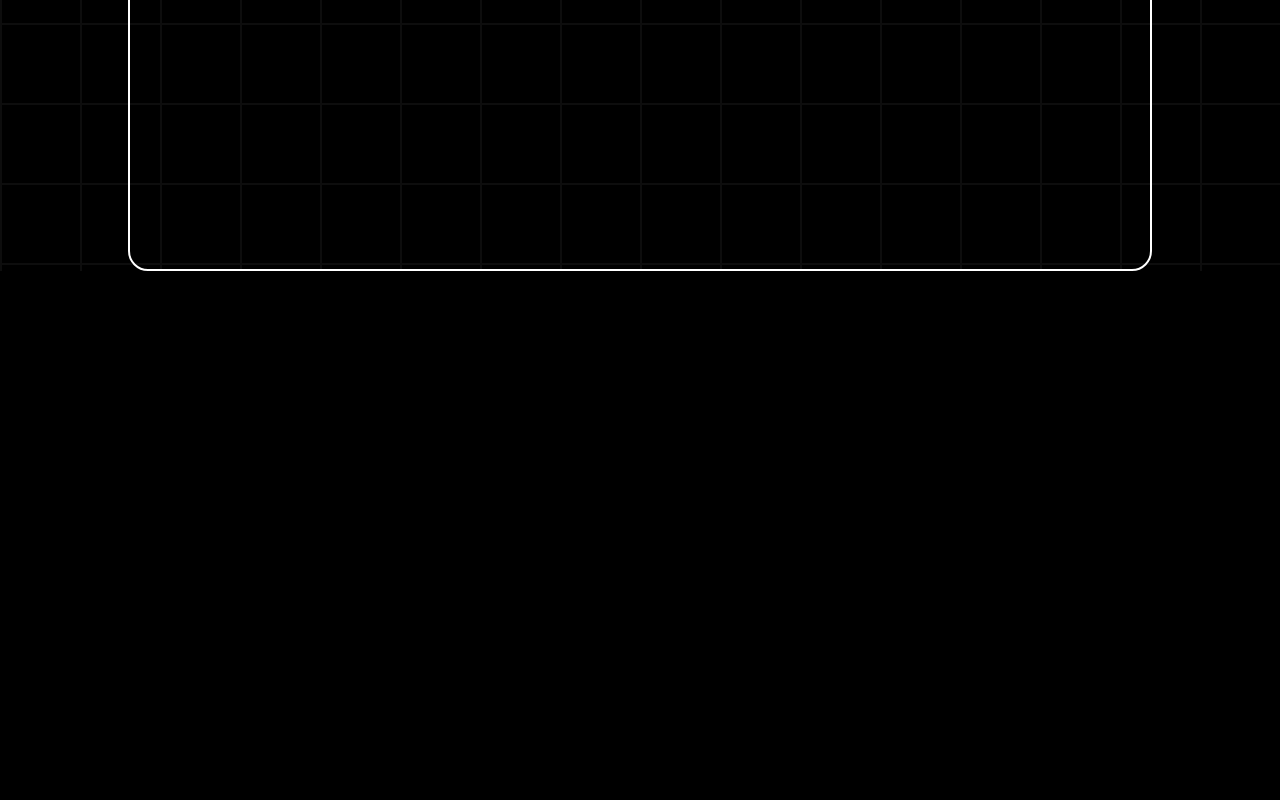
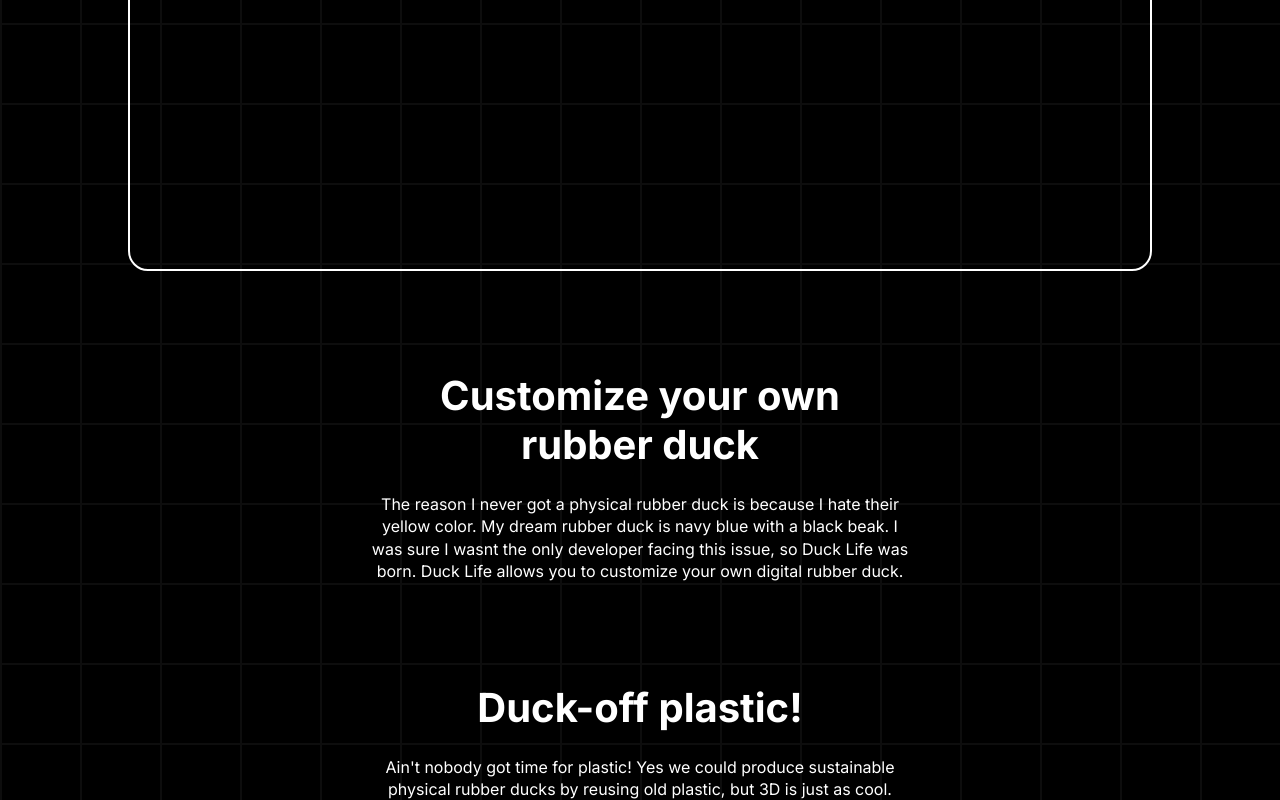
Before and after one commit to 5thAttemptCode/DevDuck, a Next.js app: page / in a window 1280 px wide. Shown: the part 857-1657 px from the top of the page. Before the commit the page ends 1128 px from the top, so only its background shows below. Built offline with nearby package versions, Linux system fonts and the light colour scheme; no server answers.

Commit message:
new component + new content

```diff
--- /dev/null
+++ b/app/components/headline/index.tsx
@@ -0,0 +1,14 @@
+import styles from "./style.module.css"
+
+
+interface HeadlineProps {
+    text: string
+  }
+
+const Headline: React.FC<HeadlineProps> = ({ text }) => {
+  return (
+    <h2 className={styles.h2}>{text}</h2>
+  )
+}
+
+  export default Headline
--- /dev/null
+++ b/app/components/headline/style.module.css
@@ -0,0 +1,5 @@
+.h2{
+    font-size: 40px;
+    max-width: 500px;
+    text-align: center;
+}
--- a/app/page.tsx
+++ b/app/page.tsx
@@ -1,5 +1,5 @@
 import CanvasComponent from "./components/canvas"
-import UserLoggedIn from "./components/userLoggedIn"
+import Headline from "./components/headline"
 import styles from './style.module.css'
 
 
@@ -7,18 +7,30 @@
 
   return (
     <main>
-      <UserLoggedIn />
       <section>
         <h1 className={styles.h1}>The digital <span className={styles.span}>rubber duck</span> for developers</h1>
         <p className={styles.p}>Every developer has the right to have a super cool rubber duck.
           With Duck Life you can create your personal rubber duck,
           for a better developing experience.
         </p>
-        <a className={styles.cta} href="/login">Start now</a>
+        <a className={styles.cta} href="/login">START NOW</a>
       </section>
       <CanvasComponent>
         <ambientLight />
       </CanvasComponent>
+      <section>
+        <Headline text="Customize your own rubber duck" />
+        <p className={styles.p}>
+          The reason I never got a physical rubber duck is because I hate their yellow color. My dream rubber duck is navy blue with a black beak.
+          I was sure I wasnt the only developer facing this issue, so Duck Life was born. Duck Life allows you to customize your own digital rubber duck.
+        </p>
+      </section>
+      <section>
+        <Headline text="Duck-off plastic!" />
+        <p className={styles.p}>
+          Ain't nobody got time for plastic! Yes we could produce sustainable physical rubber ducks by reusing old plastic, but 3D is just as cool.
+        </p>
+      </section>
     </main>
   )
 }
```
